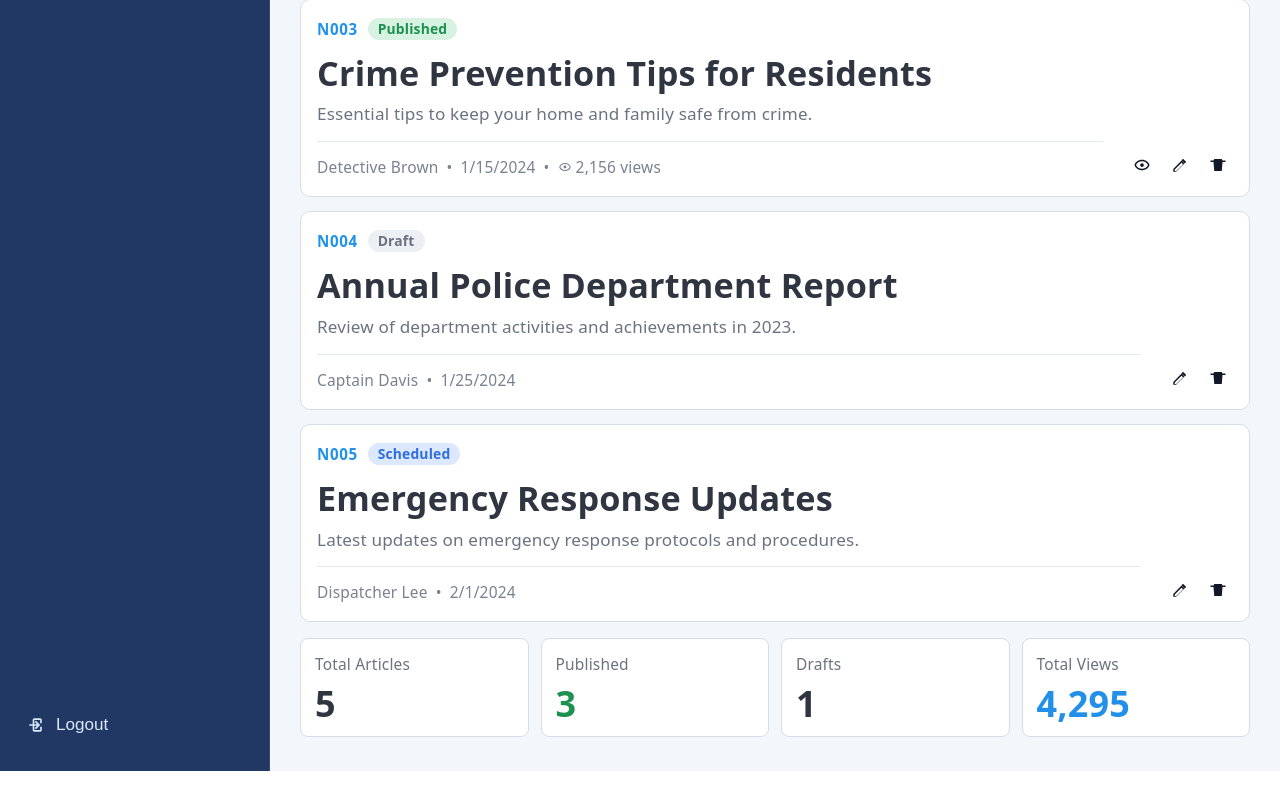
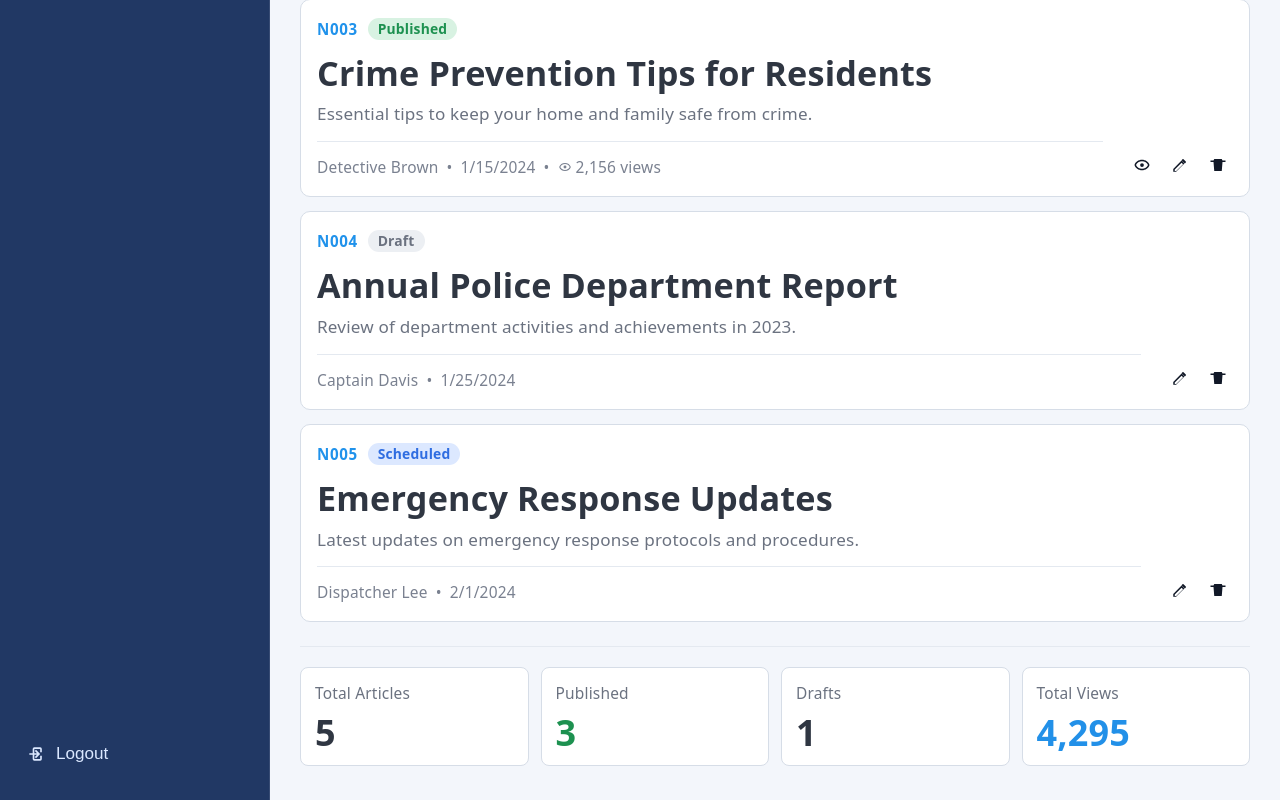
Before and after one commit to pezy-uok/p-ezy-traffic-fine-management-system, a React (Vite) app in the folder frontend/: page /admin/news in a window 1280 px wide. Shown: the part 623-1423 px from the top of the page. Before the commit the page ends 1394 px from the top, so only its background shows below. Built offline with nearby package versions, Linux system fonts and the light colour scheme.

Commit message:
PEZY-518: Show news summary stats below list

```diff
--- a/frontend/src/pages/AdminNewsManagement.css
+++ b/frontend/src/pages/AdminNewsManagement.css
@@ -279,7 +279,9 @@
 }
 
 .admin-news__summary-grid {
-  margin-top: 16px;
+  margin-top: 24px;
+  padding-top: 20px;
+  border-top: 1px solid #e4e9f0;
   display: grid;
   grid-template-columns: repeat(4, minmax(0, 1fr));
   gap: 12px;
```
